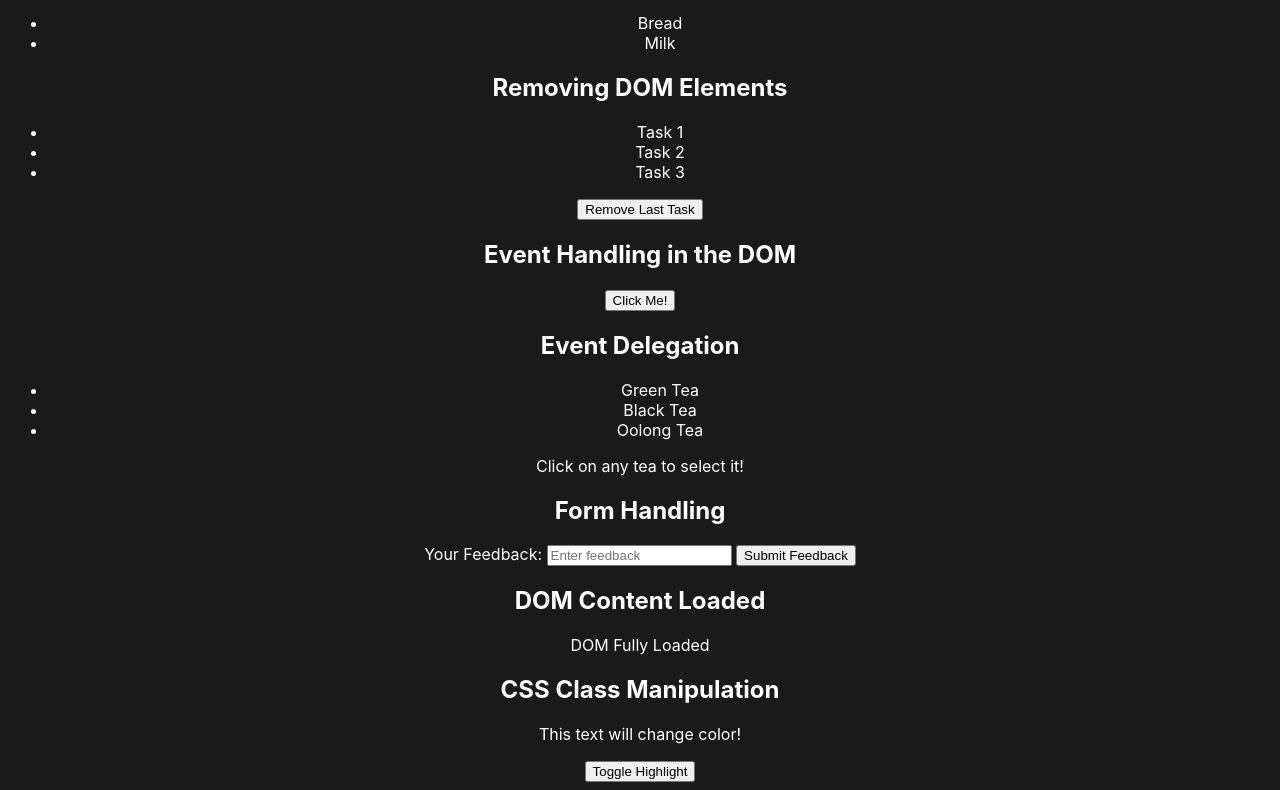
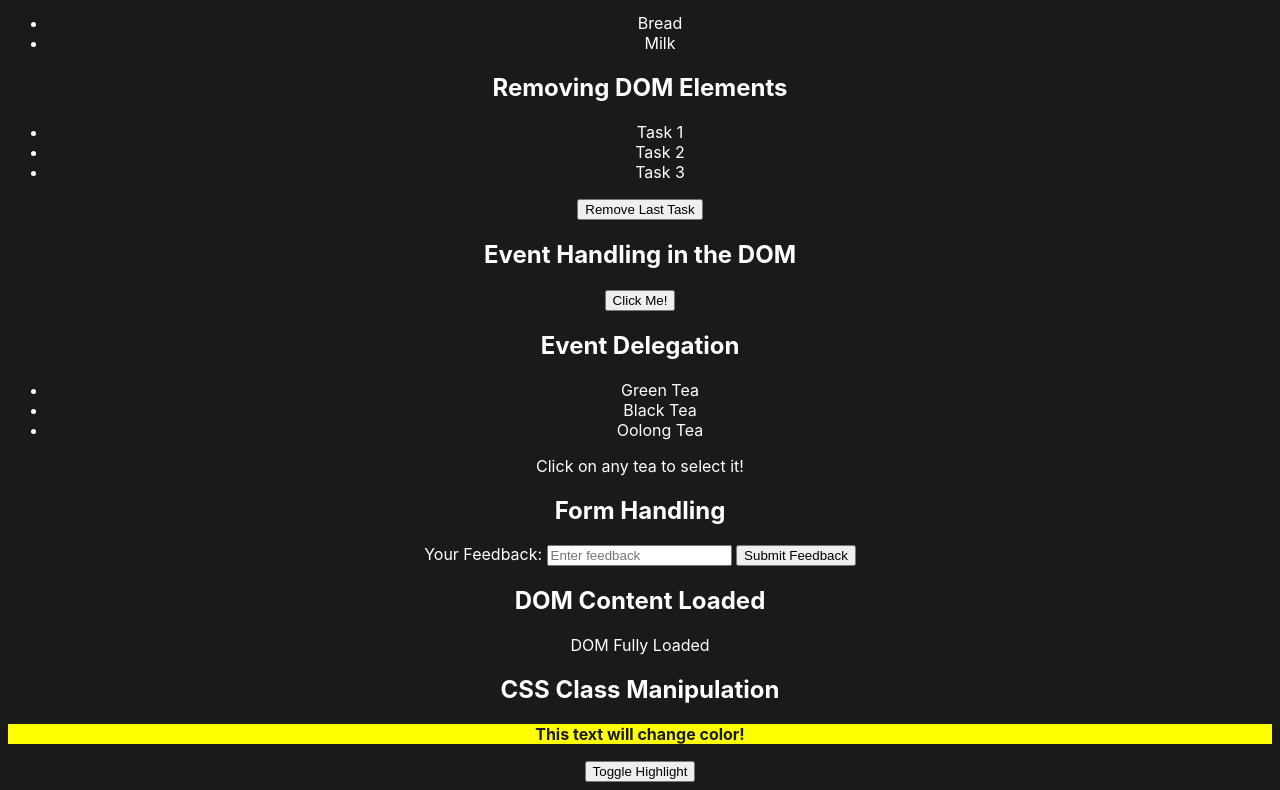
Before and after one commit to TridipKarmakar/webdev_learning, a website: page JS/DOM/dom.html in a window 1280 px wide. Both pictures are taken after a click on the button "Toggle Highlight". Shown: the part 580-1370 px from the top of the page. Drawn offline with Linux system fonts and the light colour scheme.

Commit message:
understand and practice the example 10

```diff
--- a/JS/DOM/dom.html
+++ b/JS/DOM/dom.html
@@ -118,7 +118,7 @@
     <section id="example-10">
       <h2>CSS Class Manipulation</h2>
       <p id="descriptionText">This text will change color!</p>
-      <button id="toggleHeighlight">Toggle Highlight</button>
+      <button id="toggleHighlight">Toggle Highlight</button>
     </section>
 
     <script src="./sript.js "></script>
--- a/JS/DOM/sript.js
+++ b/JS/DOM/sript.js
@@ -68,3 +68,14 @@ document
 document.addEventListener("DOMContentLoaded", function () {
   document.getElementById("domStatus").textContent = "DOM Fully Loaded";
 });
+
+//example 10
+
+document
+  .getElementById("toggleHighlight")
+  .addEventListener("click", function () {
+    let textElement = document.getElementById("descriptionText");
+    // textElement.style.backgroundColor = "yellow";
+    // textElement.style.color = "purple";
+    textElement.classList.toggle("highlight");
+  });
```
